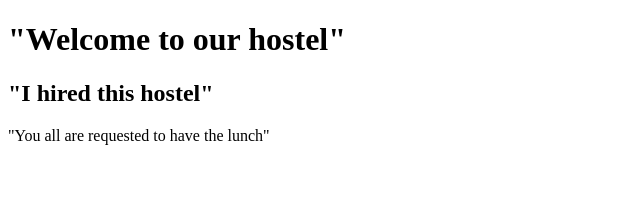
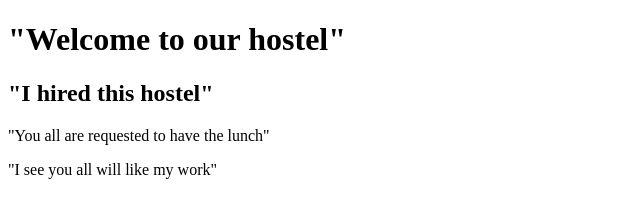
Before and after one commit to ThuzarMyint10/demo_repo3, a plain HTML site: page index.html in a window 1280 px wide. Shown: the whole page, without its empty margins (0-640 px from the left). Drawn offline with Linux system fonts and the light colour scheme.

Commit message:
update indexfile

```diff
--- a/index.html
+++ b/index.html
@@ -10,5 +10,6 @@
     <h1>"Welcome to our hostel"</h1>
     <h2>"I hired this hostel"</h2>
     <p>"You all are requested to have the lunch"</p>
+    <P>"I see you all will like my work"</P>
 </body>
 </html>
```
